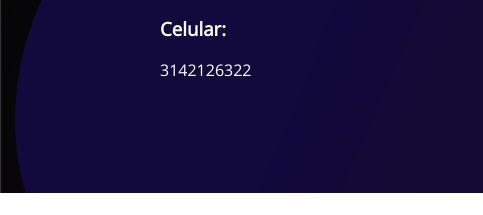
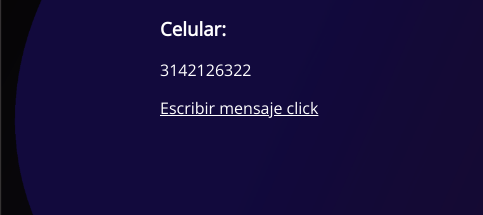
Before and after one commit to Salan73/Impresiondigital, a plain HTML site: page Contactanos.html in a window 1280 px wide. Shown: the part 1068-1283 px from the top of the page, 0-483 px from the left. Before the commit the page ends 1261 px from the top, so only its background shows below. Drawn offline with nearby package versions, Linux system fonts and the light colour scheme.

Commit message:
Update Contactanos.html

```diff
--- a/Contactanos.html
+++ b/Contactanos.html
@@ -52,6 +52,7 @@
 				<p>Email: impresiondigital8@gmail.com</p>
 				<h3> Celular:</h3>
 				<p>  3142126322</p>
+				<a href="https://api.whatsapp.com/send?phone=573142126322&text=Hola!%20Quiero%20publicidad%20para%20mi%20negocio!"> Escribir mensaje click</a>
 			</div>
 			<div>
 
```
